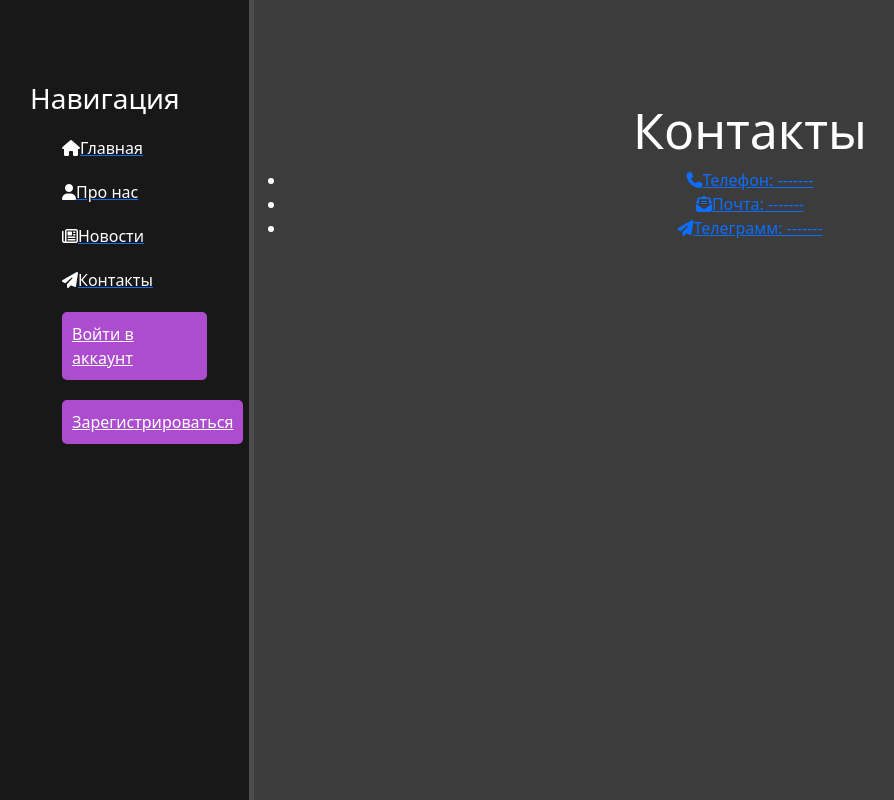
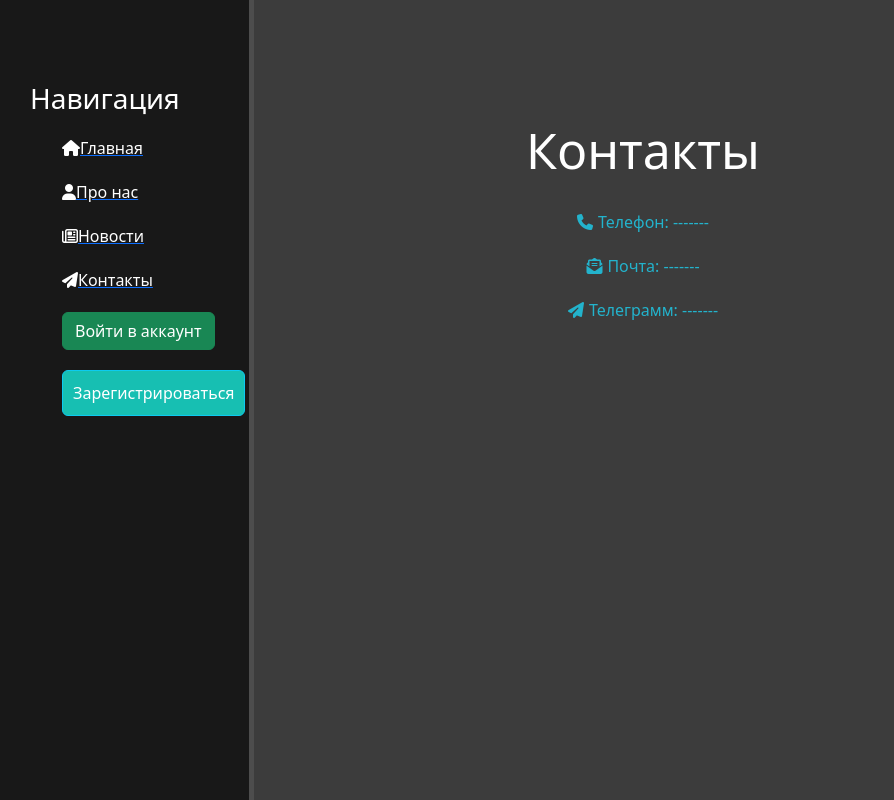
Before and after one commit to LaVasik11/DjangoProject, a Django app: page /contacts in a window 1280 px wide. Shown: the whole page, without its empty margins (2-896 px from the left). Run offline with Django 4.2, Linux system fonts and the light colour scheme; parts of the project's set-up code (start-up, migrations or seed data) failed here and were passed over; some libraries are stand-ins or nearby versions.

Commit message:
микро правки по дизайну и механике.

```diff
--- a/project/main/static/main/css/main.css
+++ b/project/main/static/main/css/main.css
@@ -2,14 +2,17 @@ body {
     background: #3c3c3c;
 }
 
-aside{
-    float: left;
+aside {
+    position: fixed;
+    top: 0;
+    left: 0;
+    width: 20%;
+    height: 100vh;
     background: #181818;
-    width: 20%;
     padding: 2.5%;
-    height: 100vh;
     color: #fff;
     border-right: 5px solid #4d4d4d;
+    overflow-y: auto;
 }
 
 aside img {
@@ -82,14 +85,50 @@ form {
 }
 
 
+.content-container {
+    margin-left: 20%;
+    padding: 20px;
+}
+
+.features {
+    text-align: center;
+}
+
+
+
+.features h1 {
+    font-size: 24px;
+    margin-bottom: 20px;
+}
+
+
+.contact-list {
+    list-style: none;
+    padding: 0;
+}
+
+
+.contact-link {
+    text-decoration: none;
+    color: #23b3cc;
+    margin: 10px 0;
+    display: inline-block;
+}
+
+
+.contact-link i {
+    margin-right: 5px;
+    font-size: 16px;
+}
+
+.date-input {
+    width: 100%;
+}
+
+
 
 .logout {
-  background-color: #ae4ccf;
-  color: white !important;
-  padding: 10px;
-  margin-right: 10px;
-  margin-bottom: 20px;
-  border-radius: 5px;
+
   transition: transform 0.2s ease-in-out;
 }
 
@@ -100,22 +139,14 @@ form {
 
 
 .login {
-  background-color: #ae4ccf;
-  color: white !important;
-  padding: 10px;
-  margin-right: 10px;
-  border-radius: 5px;
   transition: transform 0.2s ease-in-out;
   display: inline-block;
 }
 
 
 .register {
-  background-color: #ae4ccf;
-  color: white !important;
-  padding: 10px;
-  border-radius: 5px;
-  margin-top: 10px;
+  margin: 0;
+   line-height: normal;
   transition: transform 0.2s ease-in-out;
   display: inline-block;
 }
@@ -128,12 +159,7 @@ form {
 
 .login,
 .register {
-  background-color: #ae4ccf;
   color: white;
-  padding: 10px;
-  margin-right: 10px;
-  border-radius: 5px;
   transition: transform 0.2s ease-in-out;
-  display: inline-block;
   margin-top: 20px;
 }
--- a/project/main/templates/main/contacts.html
+++ b/project/main/templates/main/contacts.html
@@ -4,11 +4,11 @@
 
 {% block content %}
     <div class="features">
-        <ul>
-            <h1>Контакты</h1>
-            <li><a href=""><i class="fa-solid fa-phone"></i>Телефон: -------</a></li>
-            <li><a href=""><i class="fa-solid fa-envelope-open-text"></i>Почта: -------</a></li>
-            <li><a href=""><i class="fa-solid fa-paper-plane"></i>Телеграмм: -------</a></li>
+        <h1>Контакты</h1>
+        <ul class="contact-list">
+            <li><a class="contact-link" href=""><i class="fa-solid fa-phone"></i>Телефон: -------</a></li>
+            <li><a class="contact-link" href=""><i class="fa-solid fa-envelope-open-text"></i>Почта: -------</a></li>
+            <li><a class="contact-link" href=""><i class="fa-solid fa-paper-plane"></i>Телеграмм: -------</a></li>
         </ul>
     </div>
 {% endblock %}
--- a/project/main/templates/main/layout.html
+++ b/project/main/templates/main/layout.html
@@ -14,6 +14,7 @@
 
 </head>
 <body>
+    <div class="sidebar-container">
         <aside>
 
             <!-- <span class="logo">---</span> -->
@@ -28,16 +29,19 @@
                 {% endif %}
 
                 {% if user.is_authenticated %}
-                <a href="{% url 'logout' %}" class="logout">Выйти из аккаунта</a>
+                    <a href="{% url 'logout' %}" class="logout"><button class="btn btn-warning">Выйти из аккаунта</button></a>
                 {% else %}
-                <a href="{% url 'login' %}" class="login">Войти в аккаунт</a>
-                <a href="{% url 'register' %}" class="register">Зарегистрироваться</a>
+                    <a href="{% url 'login' %}" class="login"><button class="btn btn-success">Войти в аккаунт</button></a>
+                    <a href="{% url 'register' %}" class="register"><button class="btn btn-info">Зарегистрироваться</button></a>
                 {% endif %}
             </ul>
         </aside>
+    </div>
     <main>
+        <div class="content-container">
             {% block content %}
             {% endblock %}
+        </div>
     </main>
 
 </body>
--- a/project/news/templates/news/create.html
+++ b/project/news/templates/news/create.html
@@ -11,9 +11,9 @@
                 {{ form.title }}<br>
                 {{ form.anons }}<br>
                 {{ form.full_text }}<br>
-                {{ form.date }}<br>
+                <input type="datetime-local" name="date" value="{{ timezone.now|date:'Y-m-d\TH:i' }}" class="date-input"><br>
                 <span>{{ error }}</span>
-                <button class="btn btn-success" type="submit">Добавить статью</button>
+                <button class="btn btn-success" style="margin-top: 10px;" type="submit">Добавить статью</button>
             </form>
         </div>
     {% else %}
--- a/project/templates/base.html
+++ b/project/templates/base.html
@@ -5,16 +5,18 @@
     <meta charset="UTF-8">
   <link href="https://cdn.jsdelivr.net/npm/bootstrap@5.0.2/dist/css/bootstrap.min.css" rel="stylesheet" integrity="sha384-EVSTQN3/azprG1Anm3QDgpJLIm9Nao0Yz1ztcQTwFspd3yD65VohhpuuCOmLASjC" crossorigin="anonymous">
   <link rel="stylesheet" href="{% static 'users/css/style_register.css' %}">
+  <link rel="stylesheet" href="https://cdnjs.cloudflare.com/ajax/libs/font-awesome/6.0.0-beta3/css/all.min.css">
+
 
     <title>User authenticate</title>
 </head>
 <body class="container">
 <ul class="list-group">
   <li class="list-group-item">
-    Пользователь: {{ user }}
+    <i class="fa-solid fa-user"></i>Пользователь: {{ user }}
   </li>
   <li class="list-group-item">
-    <a href="{% url 'home' %}">На главную страницу</a>
+    <a href="{% url 'home' %}"><i class="fa-solid fa-house"></i>На главную страницу</a>
   </li>
 </ul>
 
--- a/project/templates/registration/login.html
+++ b/project/templates/registration/login.html
@@ -14,6 +14,6 @@
         <button type="submit" class="btn btn-success">Подтвердить</button>
     </form>
 
-    <a href="{% url 'password_reset' %}">Забыли пароль?</a>
+    <a href="{% url 'password_reset' %}"><i class="fa-solid fa-key"></i>Забыли пароль?</a>
 
 {% endblock %}
--- a/project/users/static/users/css/style_register.css
+++ b/project/users/static/users/css/style_register.css
@@ -1,6 +1,7 @@
 body {
     font-family: Arial, sans-serif;
-    background-color: #f0f0f0;
+    background-color: #3c3c3c;
+
 }
 
 .container {
```
Also changed, not shown: project/news/views.py (+6 -3 lines), project/db.sqlite3. Lines whose indentation alone changed are shown as unchanged.
